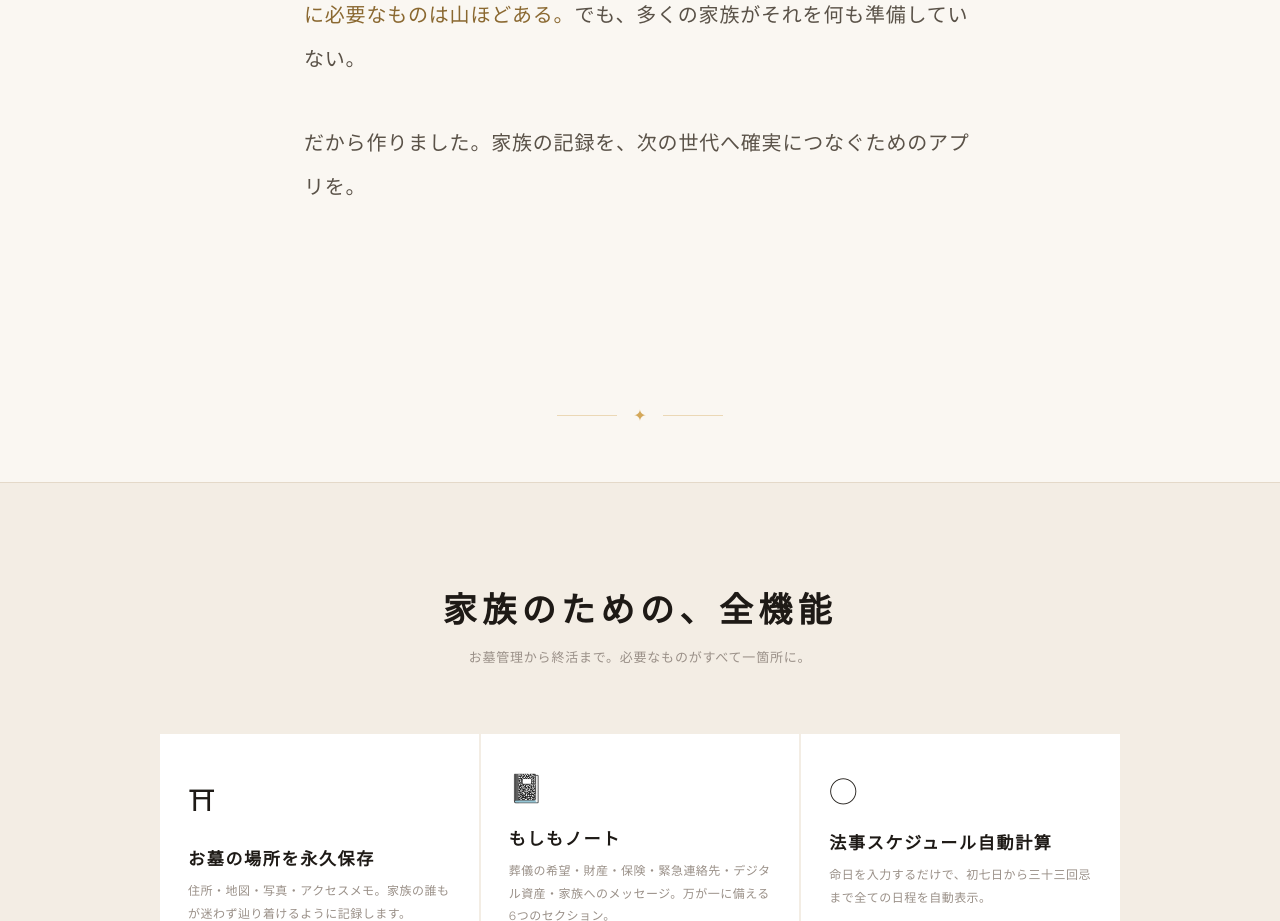
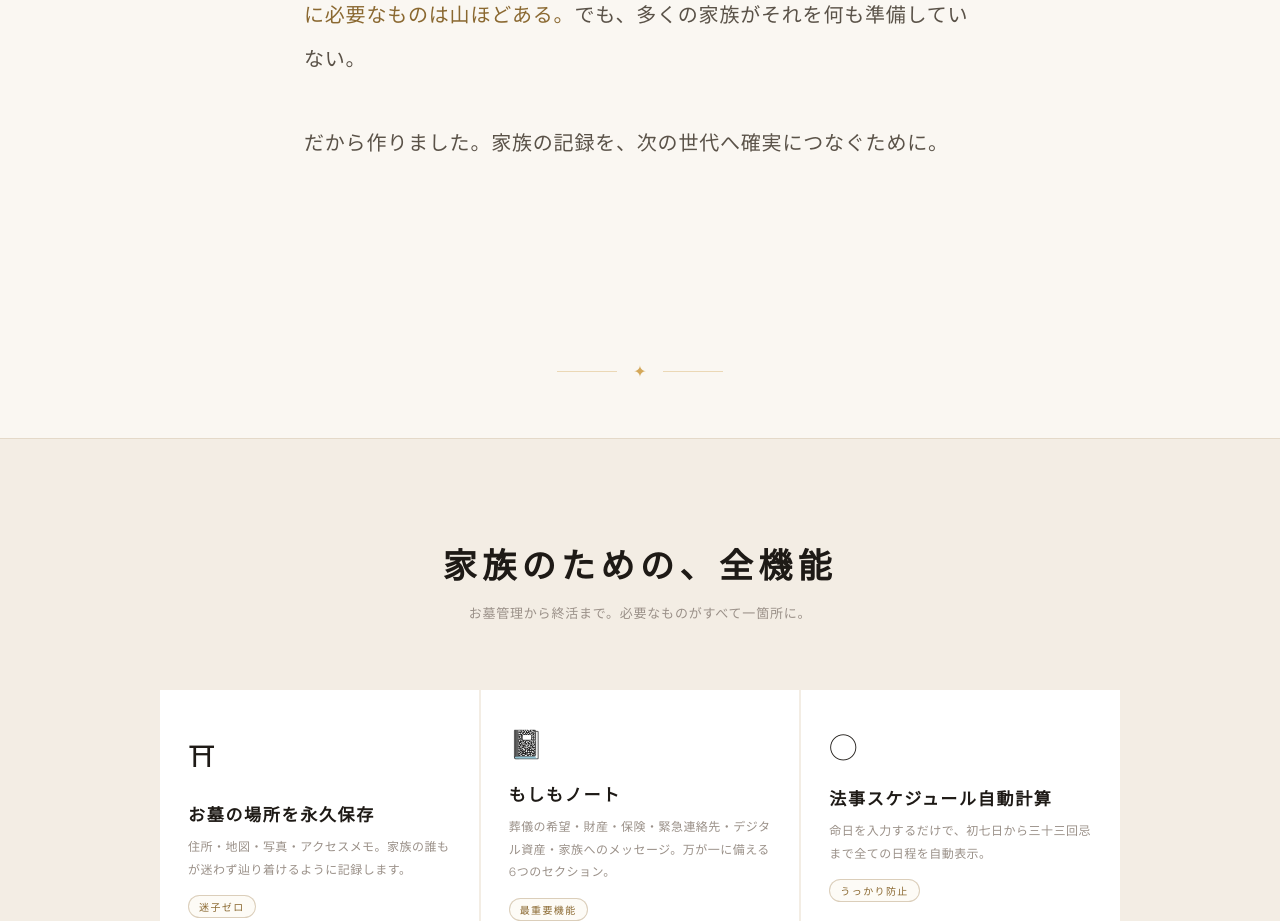
Before and after one commit to kenji-584/ohaka-app, a React (Vite) app: page / in a window 1280 px wide. Shown: the part 1580-2501 px from the top of the page. Built offline with nearby package versions, Linux system fonts and the light colour scheme.

Commit message:
Update LandingPage.jsx

```diff
--- a/src/LandingPage.jsx
+++ b/src/LandingPage.jsx
@@ -68,7 +68,7 @@ export default function LandingPage({ onEnterApp }) {
         </div>
         <div className="lp-story-text fade-up">
           <p>葬儀の手順、お寺の連絡先、保険の情報、銀行口座——<em>「もしもの時」に必要なものは山ほどある。</em>でも、多くの家族がそれを何も準備していない。</p>
-          <p>だから作りました。家族の記録を、次の世代へ確実につなぐためのアプリを。</p>
+          <p>だから作りました。家族の記録を、次の世代へ確実につなぐために。</p>
         </div>
       </section>
       <div className="lp-ornament"><span/>✦<span/></div>
```
